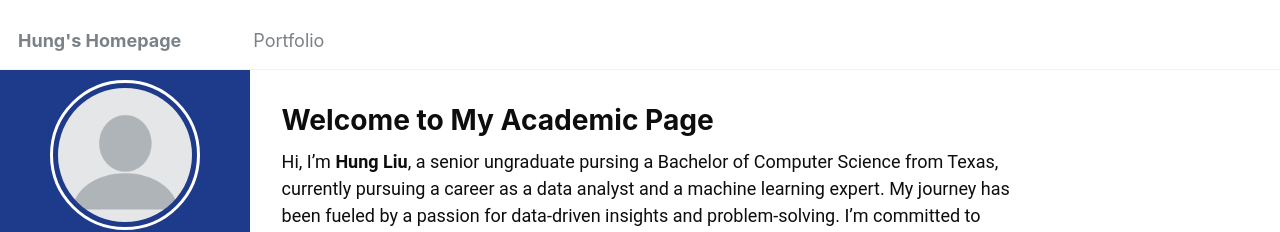
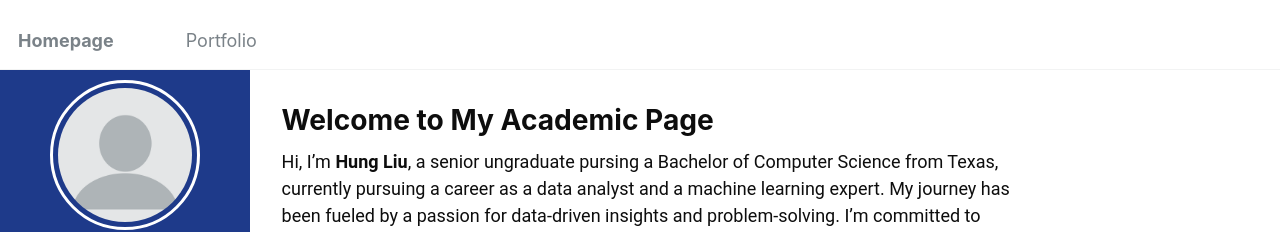
Before and after one commit to sunnySKL/sunnySKL.github.io, a Jekyll site: the page built from _pages/about.md, in a window 1280 px wide. Shown: the top 232 px of the page. Built offline with Jekyll 4.4.1, drawn with Linux system fonts in a browser that asks for light colours.

Commit message:
Update _config.yml

```diff
--- a/_config.yml
+++ b/_config.yml
@@ -8,7 +8,7 @@
 
 # Basic Site Settings
 locale                   : "en-US"
-title                    : "Hung's Homepage"
+title                    : "Homepage"
 title_separator          : "-"
 name                     : &name "Hung Liu"
 description              : &description "personal description"
```
